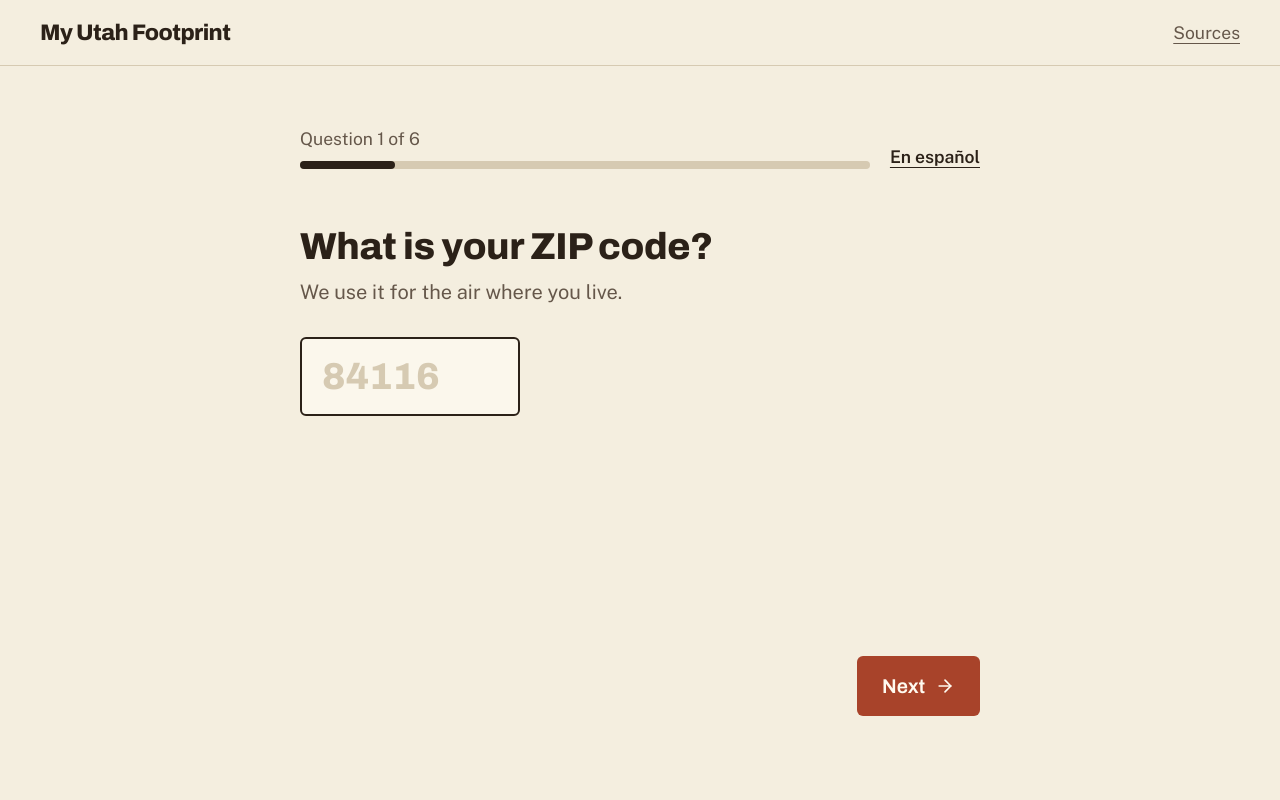
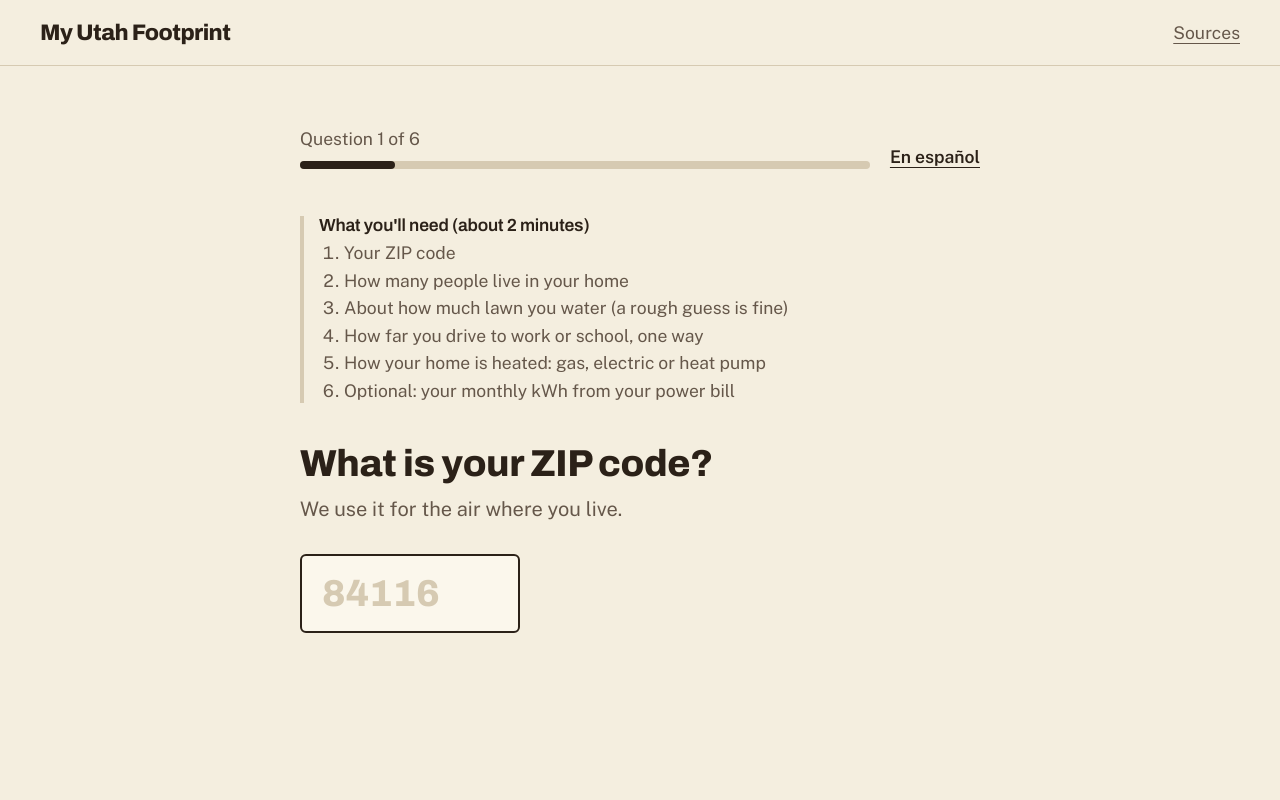
Before and after one commit to craigcossairt/utah-footprint, a Next.js app: page /check in a window 1280 px wide. Shown: the top 800 px of the page. Built offline with nearby package versions, Linux system fonts and the light colour scheme.

Commit message:
Check: 'What you'll need' list above the first question, EN and ES (approved by Craig)

```diff
--- a/components/check/check-flow.tsx
+++ b/components/check/check-flow.tsx
@@ -53,6 +53,15 @@ const COPY = {
     show: "Show my footprint",
     progress: (n: number, t: number) => `Question ${n} of ${t}`,
     other: "En español",
+    need: [
+      "What you'll need (about 2 minutes)",
+      "Your ZIP code",
+      "How many people live in your home",
+      "About how much lawn you water (a rough guess is fine)",
+      "How far you drive to work or school, one way",
+      "How your home is heated: gas, electric or heat pump",
+      "Optional: your monthly kWh from your power bill",
+    ],
   },
   es: {
     yards: ["Sin césped", "Apartamento, condominio o un patio sin pasto", "Pequeño", "Unos 500 pies cuadrados, como una entrada para dos carros", "Mediano", "Unos 1,500 pies cuadrados", "Grande", "Unos 3,000 pies cuadrados o más"],
@@ -75,6 +84,15 @@ const COPY = {
     show: "Ver mi huella",
     progress: (n: number, t: number) => `Pregunta ${n} de ${t}`,
     other: "In English",
+    need: [
+      "Lo que necesitará (unos 2 minutos)",
+      "Su código postal",
+      "Cuántas personas viven en su hogar",
+      "Más o menos cuánto césped riega (un cálculo aproximado está bien)",
+      "Qué tan lejos maneja al trabajo o a la escuela, solo ida",
+      "Cómo se calienta su hogar: gas, eléctrica o bomba de calor",
+      "Opcional: sus kWh al mes, de su factura de luz",
+    ],
   },
 };
 
@@ -194,6 +212,19 @@ export function CheckFlow() {
           {c.other}
         </button>
       </div>
+
+      {step === 1 && (
+        <section aria-labelledby="need-title" className="mt-6 border-l-4 border-line pl-3 text-sm">
+          <h2 id="need-title" className="font-semibold">
+            {c.need[0]}
+          </h2>
+          <ol className="mt-1 list-decimal space-y-0.5 pl-5 text-muted">
+            {c.need.slice(1).map((item) => (
+              <li key={item}>{item}</li>
+            ))}
+          </ol>
+        </section>
+      )}
 
       <div className="mt-8 min-h-80">
         {step === 1 && (
```
